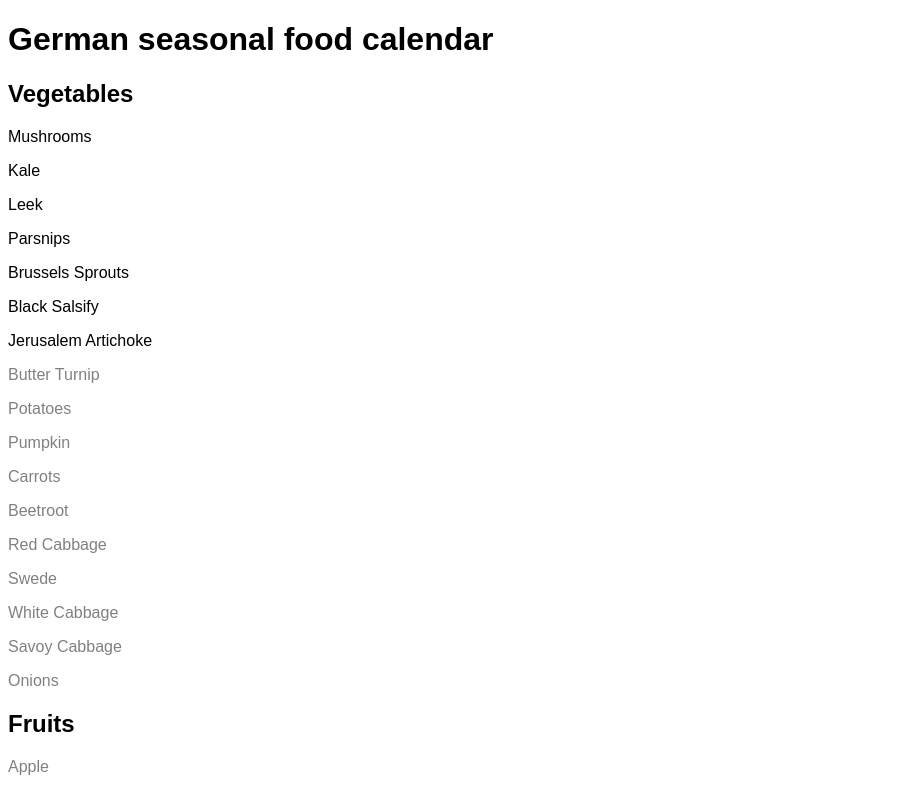
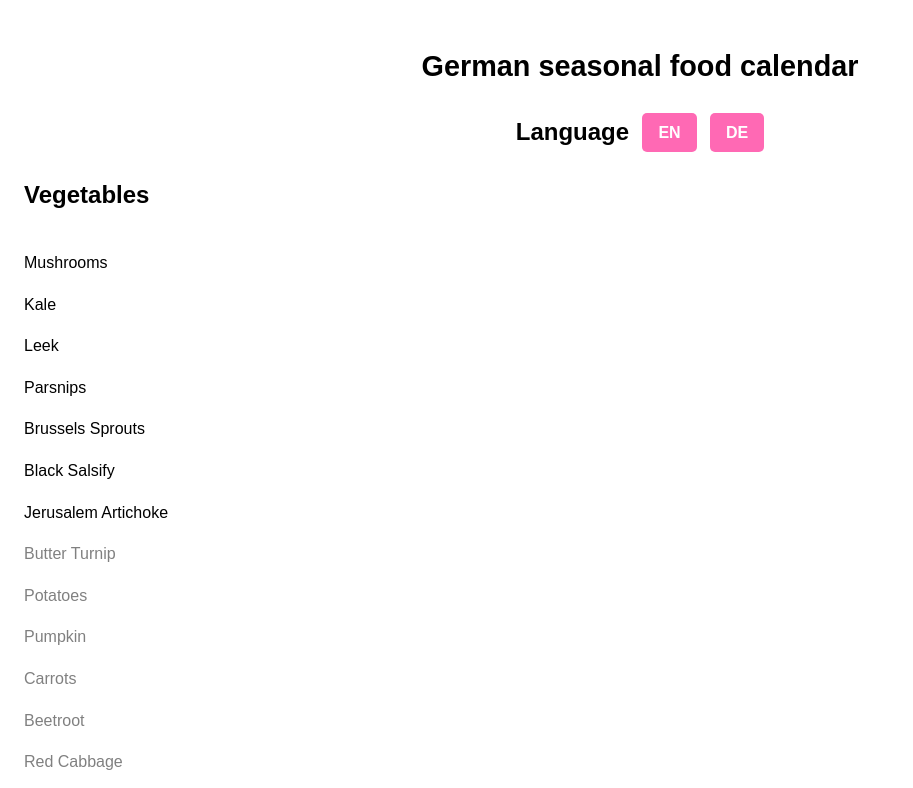
Before and after one commit to xintamosaik/fresh, a plain HTML site: page index.html in a window 1280 px wide. Shown: the top 788 px of the page, without its empty margins (0-913 px from the left). Drawn offline with Linux system fonts and the light colour scheme.

Commit message:
added improvements

```diff
--- a/index.html
+++ b/index.html
@@ -4,16 +4,34 @@
 <head>
     <meta charset="UTF-8">
     <meta name="viewport" content="width=device-width, initial-scale=1.0">
-    <meta name="description" content="seasonal, regional, vegetables, fruits, salads, food, calendar">
+    <meta property="description" content="Find out what vegetables, fruits, and salads are in season in Germany.">
+
+    <meta property="og:title" content="German Seasonal Food Calendar">
+    <meta property="og:description" content="Find out what vegetables, fruits, and salads are in season in Germany.">
+
+    <meta property="og:url" content="https://xintamosaik.github.io/fresh/">
+    <meta name="twitter:title" content="German Seasonal Food Calendar">
+    <meta name="twitter:description" content="Find out what's fresh and regional in Germany.">
+
     <title>Just fresh</title>
     <script src="script.js"></script>
     <link rel="stylesheet" href="styles.css">
 </head>
 
 <body>
-    <h1>
-        German seasonal food calendar
-    </h1>
+    <hgroup>
+        <h1>
+            German seasonal food calendar
+        </h1>
+        <h2 id="language">
+            Language
+            <button id="languageToggle" value="en" onclick="switchLanguage(event)">EN</button>
+            <button id="languageToggle" value="de" onclick="switchLanguage(event)">DE</button>
+        </h2>
+
+    </hgroup>
+
+
     <h2>Vegetables</h2>
 
     <output id="vegetables"></output>
--- a/script.js
+++ b/script.js
@@ -502,8 +502,14 @@ const salads = {
     }
 };
 
-let lang = window.navigator.language.split('-')[0];
 
+let lang = navigator.language.startsWith("de") ? "de" : "en";
+
+console.log({lang})
+function switchLanguage(event) {
+    lang = event.target.value
+    refresh();
+}
 const currentMonth = new Date().getMonth() + 1;
 const currentMonthName = new Date().toLocaleString('en-US', { month: 'long' });
 
@@ -511,7 +517,7 @@ const getFresh = (category, month, lang) => Object.values(category).filter(item
 const getRegional = (category, month, lang) => Object.values(category).filter(item => item.regional && item.regional.includes(month)).map(item => item.name[lang]);
 
 
-console.log({lang})
+
 const displayCategory = (category, container, month, lang) => {
     container.innerHTML = ""; // Clear previous content
 
--- a/styles.css
+++ b/styles.css
@@ -4,4 +4,42 @@ html {
 
 body {
     font-family: sans-serif;
+    line-height: 1.6; /* Improves readability */
+    padding: 1rem; /* Adds breathing room */
 }
+
+h1 {
+    font-size: 1.8rem;
+    text-align: center;
+}
+
+h2 {
+    font-size: 1.5rem;
+    margin-top: 1.5rem;
+}
+
+output {
+    display: block;
+    margin-bottom: 2rem;
+}
+
+#language {
+    display: flex;
+    justify-content: center;
+    gap: 1ch;
+}
+
+button {
+    padding: 0.5rem 1rem;
+    font-size: 1rem;
+    font-weight: bold;
+    background: hotpink;
+    color: white;
+    border: none;
+    border-radius: 5px;
+    cursor: pointer;
+}
+
+button:hover {
+    background: deeppink;
+}
```
